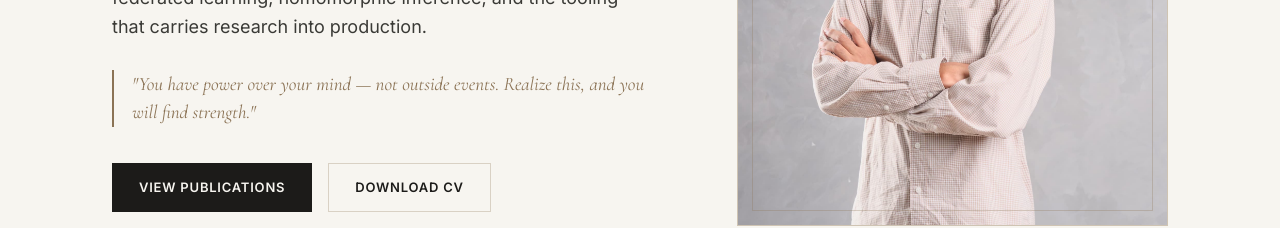
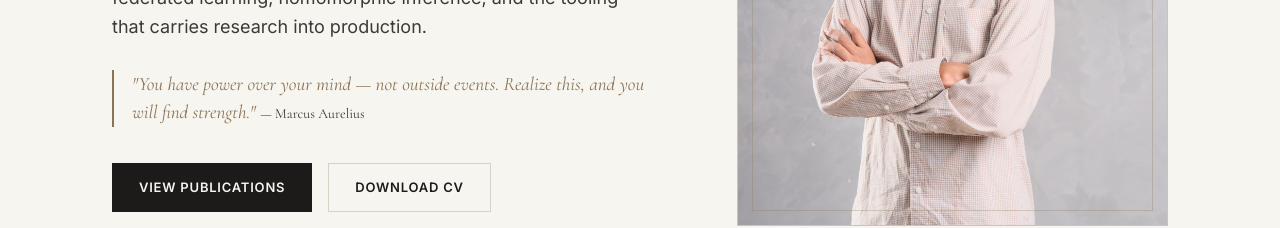
Before and after one commit to nafkhanzam/website-v2, a SvelteKit app: page / in a window 1280 px wide. Shown: the part 474-702 px from the top of the page. Built offline with nearby package versions, Linux system fonts and the light colour scheme.

Commit message:
add attribution

```diff
--- a/src/routes/_/components/Hero.svelte
+++ b/src/routes/_/components/Hero.svelte
@@ -11,7 +11,9 @@
       <p class="hero-role">{CONTENT.hero.role}</p>
 
       <div class="hero-quote">
-        <p class="quote">{CONTENT.hero.quote}</p>
+        <p class="quote">{CONTENT.hero.quote} <span class="quote-attribution"
+            >— {CONTENT.hero.quoteAttribution}</span
+          ></p>
       </div>
 
       <div class="hero-actions">
@@ -80,6 +82,12 @@
     line-height: 1.5;
   }
 
+  .hero-quote .quote-attribution {
+    font-style: normal;
+    font-size: 14px;
+    color: var(--charcoal);
+  }
+
   .hero-actions {
     margin-top: 36px;
     display: flex;
--- a/src/routes/_/contents.ts
+++ b/src/routes/_/contents.ts
@@ -40,6 +40,7 @@ export const CONTENT = {
     role: "I work at the intersection of natural language processing, privacy-preserving machine learning, and the software systems that put them to use — cross-lingual parsing, federated learning, homomorphic inference, and the tooling that carries research into production.",
     quote:
       '"You have power over your mind — not outside events. Realize this, and you will find strength."',
+    quoteAttribution: "Marcus Aurelius",
     primaryCta: {label: "View Publications", href: "/#publications" as const},
     secondaryCta: {label: "Download CV", href: "https://storage.nafkhanzam.com/cv.pdf"},
     portraitInitials: "NZ",
```
